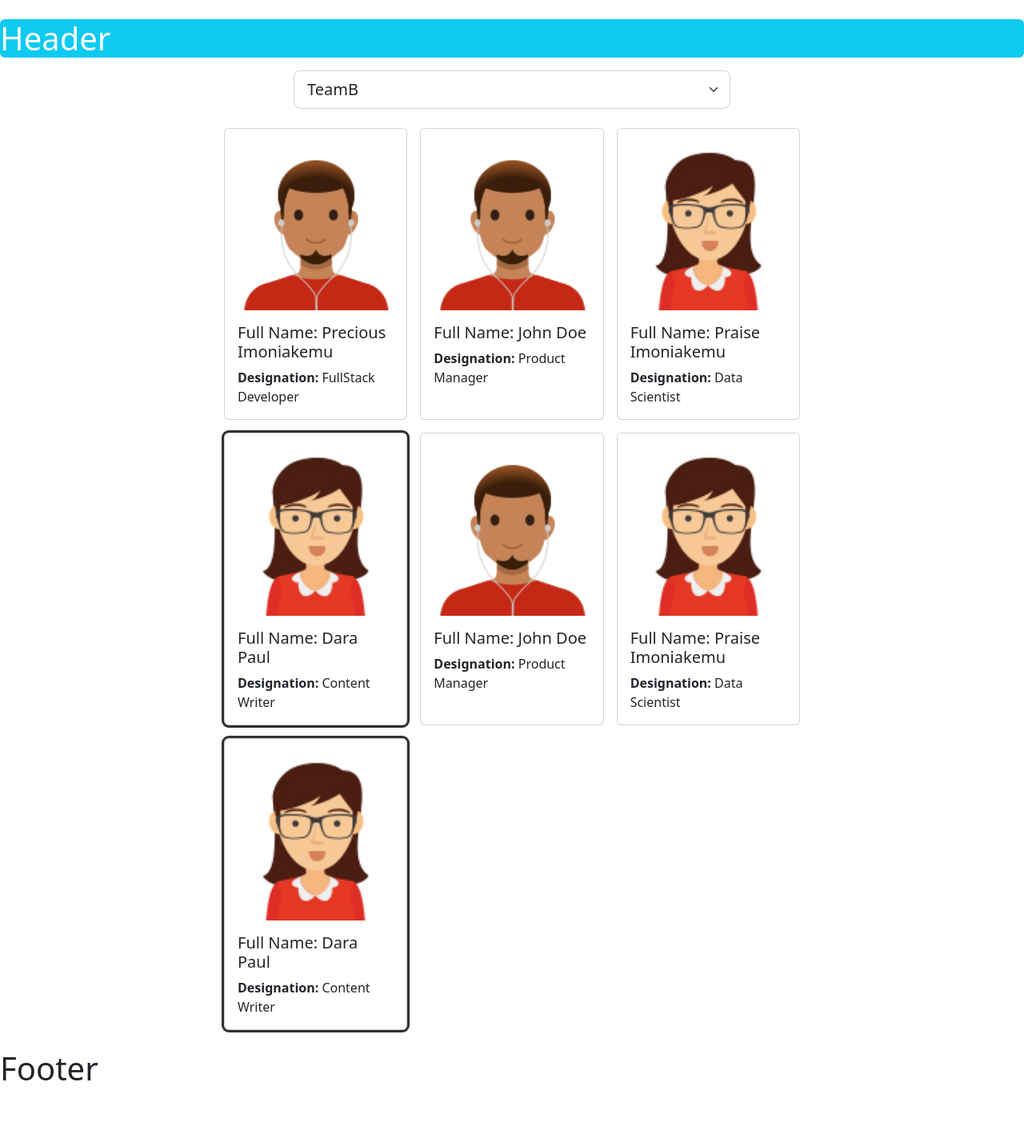
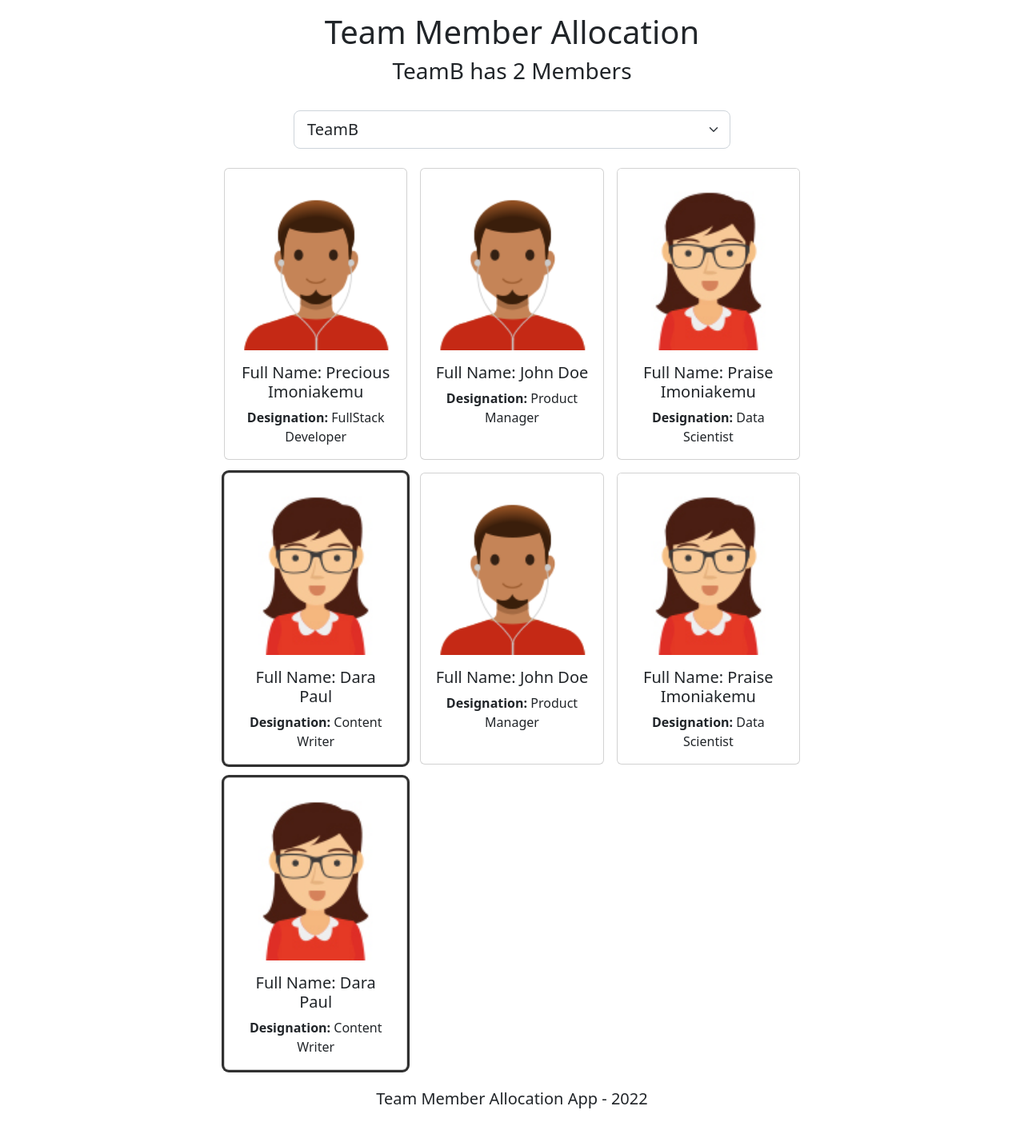
Before and after one commit to preciousimo/TeamMemberAllocation, a React (Create React App) app: page / in a window 1280 px wide. Shown: the whole page at 80% size. Before the commit the page ends 1368 px from the top, so only its background shows below. Built offline with nearby package versions, Linux system fonts and the light colour scheme.

Commit message:
Move State Related Functionality to App Component

```diff
--- a/src/App.css
+++ b/src/App.css
@@ -8,3 +8,6 @@
 .standout{
   box-shadow: rgba(0, 0, 0, 0.16) 0px 1px 4px, rgb(51,51,51) 0px 0px 0px 3px;
 }
+h1,h2,h3,h4,h5,p{
+  text-align: center;
+}
--- a/src/App.js
+++ b/src/App.js
@@ -3,12 +3,87 @@
 import Header from './Header'
 import Employees from './Employees'
 import Footer from './Footer'
+import { useState } from "react";
+
 
 function App() {
+
+  const [selectedTeam, setTeam] = useState("TeamB");
+  const [employees, setEmployees] = useState([
+    {
+      id: 1,
+      fullName: "Precious Imoniakemu",
+      designation: "FullStack Developer",
+      gender: "male",
+      teamName: "TeamA",
+    },
+    {
+      id: 2,
+      fullName: "John Doe",
+      designation: "Product Manager",
+      gender: "male",
+      teamName: "TeamA",
+    },
+    {
+      id: 3,
+      fullName: "Praise Imoniakemu",
+      designation: "Data Scientist",
+      gender: "female",
+      teamName: "TeamA",
+    },
+    {
+      id: 4,
+      fullName: "Dara Paul",
+      designation: "Content Writer",
+      gender: "female",
+      teamName: "TeamB",
+    },
+    {
+      id: 5,
+      fullName: "John Doe",
+      designation: "Product Manager",
+      gender: "male",
+      teamName: "TeamA",
+    },
+    {
+      id: 6,
+      fullName: "Praise Imoniakemu",
+      designation: "Data Scientist",
+      gender: "female",
+      teamName: "TeamA",
+    },
+    {
+      id: 7,
+      fullName: "Dara Paul",
+      designation: "Content Writer",
+      gender: "female",
+      teamName: "TeamB",
+    },
+  ]);
+
+  function handleTeamSelectionChange(event)
+  {
+    setTeam(event.target.value);
+  }
+  function handleEmployeeCardClick(event){
+    const transformedEmployees = employees.map((employee) => employee.id === parseInt(event.currentTarget.id)
+    ?(employee.teamName === selectedTeam)?{...employee, teamName:''}:{...employee,teamName: selectedTeam}:employee);
+
+    setEmployees(transformedEmployees);
+  }
+
   return (
     <main>
-      <Header />
-      <Employees />
+      <Header
+        selectedTeam={selectedTeam}
+        teamMemberCount={employees.filter((employee) => employee.teamName === selectedTeam).length}
+      />
+      <Employees
+        employees={employees}
+        selectedTeam={selectedTeam}
+        handleEmployeeCardClick={handleEmployeeCardClick}
+        handleTeamSelectionChange={handleTeamSelectionChange}
+       />
       <Footer />
     </main>
   );
--- a/src/Employees.js
+++ b/src/Employees.js
@@ -1,71 +1,7 @@
-import { useState } from "react";
 import femaleProfile from "./images/femaleProfile.jpg";
 import maleProfile from "./images/maleProfile.jpg";
 
-const Employees = () => {
-  const [selectedTeam, setTeam] = useState("TeamB");
-  const [employees, setEmployees] = useState([
-    {
-      id: 1,
-      fullName: "Precious Imoniakemu",
-      designation: "FullStack Developer",
-      gender: "male",
-      teamName: "TeamA",
-    },
-    {
-      id: 2,
-      fullName: "John Doe",
-      designation: "Product Manager",
-      gender: "male",
-      teamName: "TeamA",
-    },
-    {
-      id: 3,
-      fullName: "Praise Imoniakemu",
-      designation: "Data Scientist",
-      gender: "female",
-      teamName: "TeamA",
-    },
-    {
-      id: 4,
-      fullName: "Dara Paul",
-      designation: "Content Writer",
-      gender: "female",
-      teamName: "TeamB",
-    },
-    {
-      id: 5,
-      fullName: "John Doe",
-      designation: "Product Manager",
-      gender: "male",
-      teamName: "TeamA",
-    },
-    {
-      id: 6,
-      fullName: "Praise Imoniakemu",
-      designation: "Data Scientist",
-      gender: "female",
-      teamName: "TeamA",
-    },
-    {
-      id: 7,
-      fullName: "Dara Paul",
-      designation: "Content Writer",
-      gender: "female",
-      teamName: "TeamB",
-    },
-  ]);
-
-  function handleTeamSelectionChange(event)
-  {
-    setTeam(event.target.value);
-  }
-  function handleEmployeeCardClick(event){
-    const transformedEmployees = employees.map((employee) => employee.id === parseInt(event.currentTarget.id)
-    ?(employee.teamName === selectedTeam)?{...employee, teamName:''}:{...employee,teamName: selectedTeam}:employee);
-
-    setEmployees(transformedEmployees);
-  }
+const Employees = ({employees, selectedTeam, handleEmployeeCardClick, handleTeamSelectionChange}) => {
 
   return (
     <main className="container">
--- a/src/Footer.js
+++ b/src/Footer.js
@@ -1,9 +1,15 @@
 const Footer = () => {
 
+    var today = new Date();
+
     return (
-        <header>
-            <h1>Footer</h1>
-        </header>
+        <footer className="container">
+            <div className="row justify-content-center mt-3 mb-4">
+                <div>
+                    <h5>Team Member Allocation App - {today.getFullYear()}</h5>
+                </div>
+            </div>
+        </footer>
     )
 }
 export default Footer
--- a/src/Header.js
+++ b/src/Header.js
@@ -1,8 +1,13 @@
-const Header = () => {
+const Header = ({selectedTeam, teamMemberCount}) => {
 
     return (
-        <header>
-            <h1 className="mt-4 p5 bg-info text-white rounded">Header</h1>
+        <header className="container">
+            <div className="row justify-content-center mt-3 mb-4">
+                <div>
+                    <h1>Team Member Allocation</h1>
+                    <h3>{selectedTeam} has {teamMemberCount} Members</h3>
+                </div>
+            </div>
         </header>
     )
 }
```
